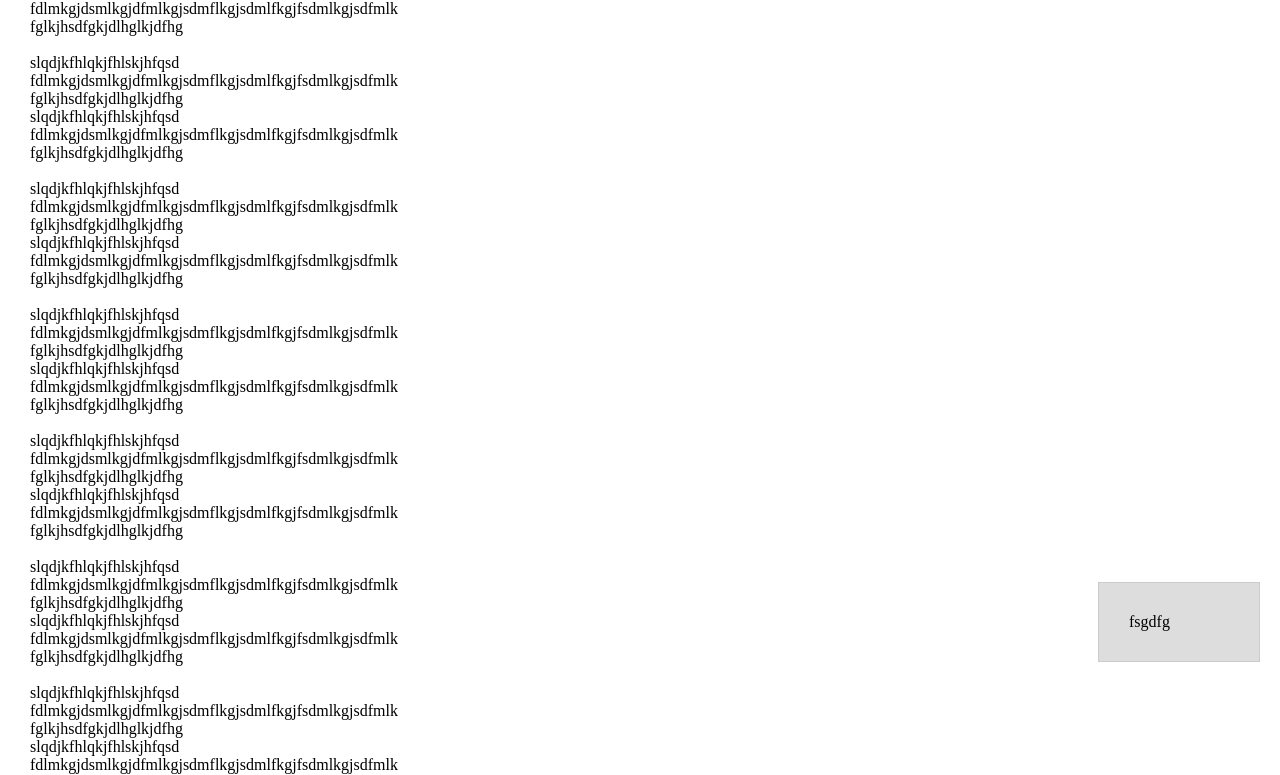
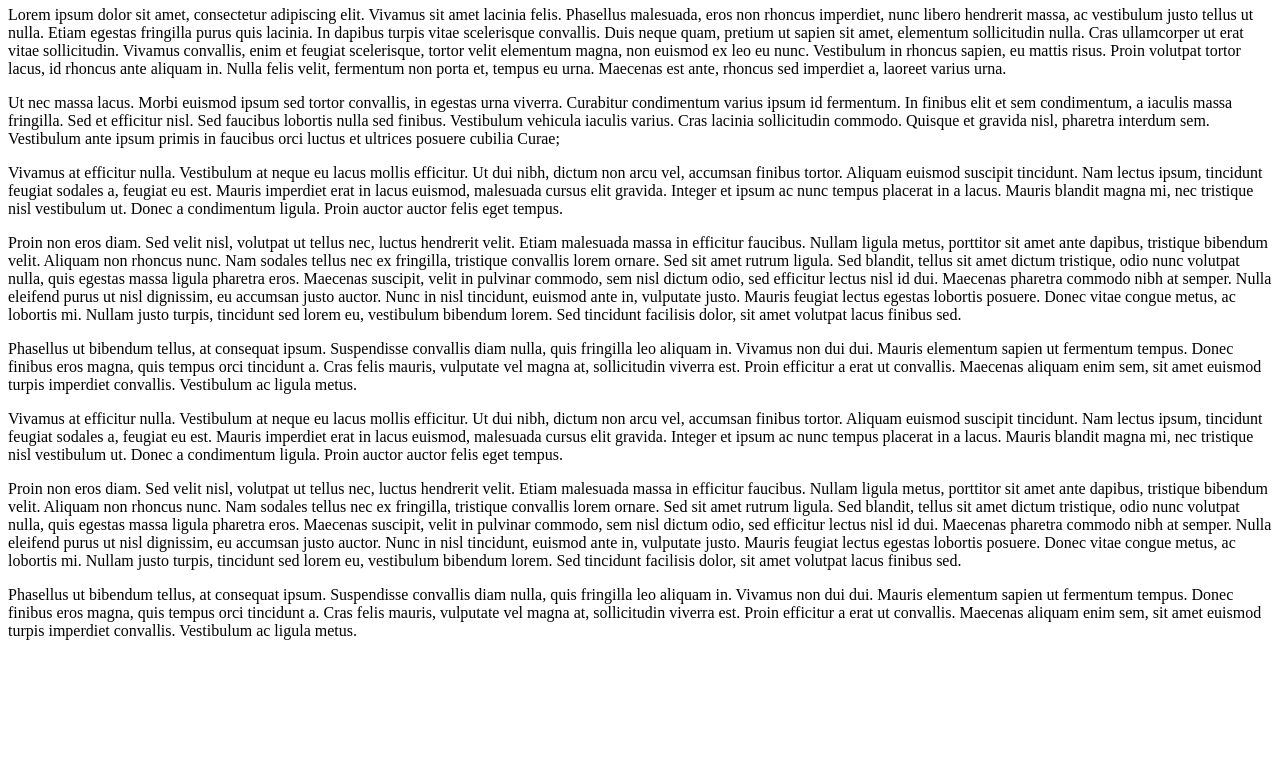
Before and after one commit to ez90/scroll-back, a website built with webpack: page demo/index.html in a window 1280 px wide. Shown: the part 118-893 px from the top of the page. After the commit the page ends 800 px from the top, so only its background shows below. Built offline with nearby package versions, Linux system fonts and the light colour scheme.

Commit message:
Make demo more sexy ...

```diff
--- a/demo/index.html
+++ b/demo/index.html
@@ -3,141 +3,112 @@
     <meta charset="utf-8">
     <meta http-equiv="x-ua-compatible" content="ie=edge">
     <meta name="viewport" content="width=device-width, initial-scale=1.0">
-    <title>Three.js ES6 Webpack Project Starter</title>
+    <title>ScrollBack</title>
+    <link rel="stylesheet" href="css/main.css"/>
+    <!--[if lt IE 9]>
+    <script src="//html5shiv.googlecode.com/svn/trunk/html5.js"></script>
+    <![endif]-->
     <style>
-        body {
-            padding: 100px 30px;
-            margin: 0;
-            height: 5000px;
-        }
 
-        .header {
-            width: 100%;
-            left: 0;
-            padding: 30px;
-            position: fixed;
-            right: 0;
-            top: 0;
-
-            z-index: 10;
-            border-bottom: 1px solid #ccc;
-            background: #DDD;
-        }
-        .header-unpinned {
-            transition: all .3s;
-            transform: translateY(-100%);
-        }
-        .header-pinned {
-            transition: all .1s linear;
-            transform: translateY(0);
-        }
-        .header-nottop {
-            background: #000;
-            color: #fff;
-            padding: 10px 30px;
-        }
-
-        .widget {
-            width: 100px;
-            right: 20px;
-            padding: 30px;
-            position: fixed;
-            bottom: 20px;
-            transition: all .3s;
-            z-index: 10;
-            border: 1px solid #ccc;
-            background: #DDD;
-        }
-        .widget-unpinned {
-            transform: translateX(100%);
-        }
-        .widget-pinned {
-            transform: translateX(0);
-        }
-
-        .widget-nottop {
-        }
     </style>
 </head>
 <body class="body">
-<header id="header" class="header">
-    fsgdfg
-</header>
-<div id="widget" class="widget">
-    fsgdfg
-</div>
+<header id="header" class="header">Scr.llB-cK</header>
+<div id="widget" class="widget">+</div>
 
-slqdjkfhlqkjfhlskjhfqsd <br>
-fdlmkgjdsmlkgjdfmlkgjsdmflkgjsdmlfkgjfsdmlkgjsdfmlk<br>
-fglkjhsdfgkjdlhglkjdfhg<br><br>
-slqdjkfhlqkjfhlskjhfqsd <br>
-fdlmkgjdsmlkgjdfmlkgjsdmflkgjsdmlfkgjfsdmlkgjsdfmlk<br>
-fglkjhsdfgkjdlhglkjdfhg<br>
-slqdjkfhlqkjfhlskjhfqsd <br>
-fdlmkgjdsmlkgjdfmlkgjsdmflkgjsdmlfkgjfsdmlkgjsdfmlk<br>
-fglkjhsdfgkjdlhglkjdfhg<br><br>
-slqdjkfhlqkjfhlskjhfqsd <br>
-fdlmkgjdsmlkgjdfmlkgjsdmflkgjsdmlfkgjfsdmlkgjsdfmlk<br>
-fglkjhsdfgkjdlhglkjdfhg<br>
-slqdjkfhlqkjfhlskjhfqsd <br>
-fdlmkgjdsmlkgjdfmlkgjsdmflkgjsdmlfkgjfsdmlkgjsdfmlk<br>
-fglkjhsdfgkjdlhglkjdfhg<br><br>
-slqdjkfhlqkjfhlskjhfqsd <br>
-fdlmkgjdsmlkgjdfmlkgjsdmflkgjsdmlfkgjfsdmlkgjsdfmlk<br>
-fglkjhsdfgkjdlhglkjdfhg<br>
-slqdjkfhlqkjfhlskjhfqsd <br>
-fdlmkgjdsmlkgjdfmlkgjsdmflkgjsdmlfkgjfsdmlkgjsdfmlk<br>
-fglkjhsdfgkjdlhglkjdfhg<br><br>
-slqdjkfhlqkjfhlskjhfqsd <br>
-fdlmkgjdsmlkgjdfmlkgjsdmflkgjsdmlfkgjfsdmlkgjsdfmlk<br>
-fglkjhsdfgkjdlhglkjdfhg<br>
-slqdjkfhlqkjfhlskjhfqsd <br>
-fdlmkgjdsmlkgjdfmlkgjsdmflkgjsdmlfkgjfsdmlkgjsdfmlk<br>
-fglkjhsdfgkjdlhglkjdfhg<br><br>
-slqdjkfhlqkjfhlskjhfqsd <br>
-fdlmkgjdsmlkgjdfmlkgjsdmflkgjsdmlfkgjfsdmlkgjsdfmlk<br>
-fglkjhsdfgkjdlhglkjdfhg<br>
-slqdjkfhlqkjfhlskjhfqsd <br>
-fdlmkgjdsmlkgjdfmlkgjsdmflkgjsdmlfkgjfsdmlkgjsdfmlk<br>
-fglkjhsdfgkjdlhglkjdfhg<br><br>
-slqdjkfhlqkjfhlskjhfqsd <br>
-fdlmkgjdsmlkgjdfmlkgjsdmflkgjsdmlfkgjfsdmlkgjsdfmlk<br>
-fglkjhsdfgkjdlhglkjdfhg<br>
-slqdjkfhlqkjfhlskjhfqsd <br>
-fdlmkgjdsmlkgjdfmlkgjsdmflkgjsdmlfkgjfsdmlkgjsdfmlk<br>
-fglkjhsdfgkjdlhglkjdfhg<br><br>
-slqdjkfhlqkjfhlskjhfqsd <br>
-fdlmkgjdsmlkgjdfmlkgjsdmflkgjsdmlfkgjfsdmlkgjsdfmlk<br>
-fglkjhsdfgkjdlhglkjdfhg<br>
-slqdjkfhlqkjfhlskjhfqsd <br>
-fdlmkgjdsmlkgjdfmlkgjsdmflkgjsdmlfkgjfsdmlkgjsdfmlk<br>
-fglkjhsdfgkjdlhglkjdfhg<br><br>
-slqdjkfhlqkjfhlskjhfqsd <br>
-fdlmkgjdsmlkgjdfmlkgjsdmflkgjsdmlfkgjfsdmlkgjsdfmlk<br>
-fglkjhsdfgkjdlhglkjdfhg<br>slqdjkfhlqkjfhlskjhfqsd <br>
-fdlmkgjdsmlkgjdfmlkgjsdmflkgjsdmlfkgjfsdmlkgjsdfmlk<br>
-fglkjhsdfgkjdlhglkjdfhg<br><br>
-slqdjkfhlqkjfhlskjhfqsd <br>
-fdlmkgjdsmlkgjdfmlkgjsdmflkgjsdmlfkgjfsdmlkgjsdfmlk<br>
-fglkjhsdfgkjdlhglkjdfhg<br>slqdjkfhlqkjfhlskjhfqsd <br>
-fdlmkgjdsmlkgjdfmlkgjsdmflkgjsdmlfkgjfsdmlkgjsdfmlk<br>
-fglkjhsdfgkjdlhglkjdfhg<br><br>
-slqdjkfhlqkjfhlskjhfqsd <br>
-fdlmkgjdsmlkgjdfmlkgjsdmflkgjsdmlfkgjfsdmlkgjsdfmlk<br>
-fglkjhsdfgkjdlhglkjdfhg<br>slqdjkfhlqkjfhlskjhfqsd <br>
-fdlmkgjdsmlkgjdfmlkgjsdmflkgjsdmlfkgjfsdmlkgjsdfmlk<br>
-fglkjhsdfgkjdlhglkjdfhg<br><br>
-slqdjkfhlqkjfhlskjhfqsd <br>
-fdlmkgjdsmlkgjdfmlkgjsdmflkgjsdmlfkgjfsdmlkgjsdfmlk<br>
-fglkjhsdfgkjdlhglkjdfhg<br>slqdjkfhlqkjfhlskjhfqsd <br>
-fdlmkgjdsmlkgjdfmlkgjsdmflkgjsdmlfkgjfsdmlkgjsdfmlk<br>
-fglkjhsdfgkjdlhglkjdfhg<br><br>
-slqdjkfhlqkjfhlskjhfqsd <br>
-fdlmkgjdsmlkgjdfmlkgjsdmflkgjsdmlfkgjfsdmlkgjsdfmlk<br>
-fglkjhsdfgkjdlhglkjdfhg<br>
+<h1>A small library to manage scroll back animations</h1>
+<p>
+    Lorem ipsum dolor sit amet, consectetur adipiscing elit. Vivamus sit amet lacinia felis. Phasellus malesuada, eros
+    non
+    rhoncus imperdiet, nunc libero hendrerit massa, ac vestibulum justo tellus ut nulla. Etiam egestas fringilla purus
+    quis
+    lacinia. In dapibus turpis vitae scelerisque convallis. Duis neque quam, pretium ut sapien sit amet, elementum
+    sollicitudin nulla. Cras ullamcorper ut erat vitae sollicitudin. Vivamus convallis, enim et feugiat scelerisque,
+    tortor
+    velit elementum magna, non euismod ex leo eu nunc. Vestibulum in rhoncus sapien, eu mattis risus. Proin volutpat
+    tortor
+    lacus, id rhoncus ante aliquam in. Nulla felis velit, fermentum non porta et, tempus eu urna. Maecenas est ante,
+    rhoncus
+    sed imperdiet a, laoreet varius urna.
+</p>
+<p>
+    Ut nec massa lacus. Morbi euismod ipsum sed tortor convallis, in egestas urna viverra. Curabitur condimentum varius
+    ipsum id fermentum. In finibus elit et sem condimentum, a iaculis massa fringilla. Sed et efficitur nisl. Sed
+    faucibus
+    lobortis nulla sed finibus. Vestibulum vehicula iaculis varius. Cras lacinia sollicitudin commodo. Quisque et
+    gravida
+    nisl, pharetra interdum sem. Vestibulum ante ipsum primis in faucibus orci luctus et ultrices posuere cubilia Curae;
+</p>
+<p>
+    Vivamus at efficitur nulla. Vestibulum at neque eu lacus mollis efficitur. Ut dui nibh, dictum non arcu vel,
+    accumsan
+    finibus tortor. Aliquam euismod suscipit tincidunt. Nam lectus ipsum, tincidunt feugiat sodales a, feugiat eu est.
+    Mauris imperdiet erat in lacus euismod, malesuada cursus elit gravida. Integer et ipsum ac nunc tempus placerat in a
+    lacus. Mauris blandit magna mi, nec tristique nisl vestibulum ut. Donec a condimentum ligula. Proin auctor auctor
+    felis
+    eget tempus.
+</p>
+<p>
+    Proin non eros diam. Sed velit nisl, volutpat ut tellus nec, luctus hendrerit velit. Etiam malesuada massa in
+    efficitur
+    faucibus. Nullam ligula metus, porttitor sit amet ante dapibus, tristique bibendum velit. Aliquam non rhoncus nunc.
+    Nam
+    sodales tellus nec ex fringilla, tristique convallis lorem ornare. Sed sit amet rutrum ligula. Sed blandit, tellus
+    sit
+    amet dictum tristique, odio nunc volutpat nulla, quis egestas massa ligula pharetra eros. Maecenas suscipit, velit
+    in
+    pulvinar commodo, sem nisl dictum odio, sed efficitur lectus nisl id dui. Maecenas pharetra commodo nibh at semper.
+    Nulla eleifend purus ut nisl dignissim, eu accumsan justo auctor. Nunc in nisl tincidunt, euismod ante in, vulputate
+    justo. Mauris feugiat lectus egestas lobortis posuere. Donec vitae congue metus, ac lobortis mi. Nullam justo
+    turpis,
+    tincidunt sed lorem eu, vestibulum bibendum lorem. Sed tincidunt facilisis dolor, sit amet volutpat lacus finibus
+    sed.
+</p>
+<p>
+    Phasellus ut bibendum tellus, at consequat ipsum. Suspendisse convallis diam nulla, quis fringilla leo aliquam in.
+    Vivamus non dui dui. Mauris elementum sapien ut fermentum tempus. Donec finibus eros magna, quis tempus orci
+    tincidunt
+    a. Cras felis mauris, vulputate vel magna at, sollicitudin viverra est. Proin efficitur a erat ut convallis.
+    Maecenas
+    aliquam enim sem, sit amet euismod turpis imperdiet convallis. Vestibulum ac ligula metus.
+</p>
+
+<p>
+    Vivamus at efficitur nulla. Vestibulum at neque eu lacus mollis efficitur. Ut dui nibh, dictum non arcu vel,
+    accumsan
+    finibus tortor. Aliquam euismod suscipit tincidunt. Nam lectus ipsum, tincidunt feugiat sodales a, feugiat eu est.
+    Mauris imperdiet erat in lacus euismod, malesuada cursus elit gravida. Integer et ipsum ac nunc tempus placerat in a
+    lacus. Mauris blandit magna mi, nec tristique nisl vestibulum ut. Donec a condimentum ligula. Proin auctor auctor
+    felis
+    eget tempus.
+</p>
+<p>
+    Proin non eros diam. Sed velit nisl, volutpat ut tellus nec, luctus hendrerit velit. Etiam malesuada massa in
+    efficitur
+    faucibus. Nullam ligula metus, porttitor sit amet ante dapibus, tristique bibendum velit. Aliquam non rhoncus nunc.
+    Nam
+    sodales tellus nec ex fringilla, tristique convallis lorem ornare. Sed sit amet rutrum ligula. Sed blandit, tellus
+    sit
+    amet dictum tristique, odio nunc volutpat nulla, quis egestas massa ligula pharetra eros. Maecenas suscipit, velit
+    in
+    pulvinar commodo, sem nisl dictum odio, sed efficitur lectus nisl id dui. Maecenas pharetra commodo nibh at semper.
+    Nulla eleifend purus ut nisl dignissim, eu accumsan justo auctor. Nunc in nisl tincidunt, euismod ante in, vulputate
+    justo. Mauris feugiat lectus egestas lobortis posuere. Donec vitae congue metus, ac lobortis mi. Nullam justo
+    turpis,
+    tincidunt sed lorem eu, vestibulum bibendum lorem. Sed tincidunt facilisis dolor, sit amet volutpat lacus finibus
+    sed.
+</p>
+<p>
+    Phasellus ut bibendum tellus, at consequat ipsum. Suspendisse convallis diam nulla, quis fringilla leo aliquam in.
+    Vivamus non dui dui. Mauris elementum sapien ut fermentum tempus. Donec finibus eros magna, quis tempus orci
+    tincidunt
+    a. Cras felis mauris, vulputate vel magna at, sollicitudin viverra est. Proin efficitur a erat ut convallis.
+    Maecenas
+    aliquam enim sem, sit amet euismod turpis imperdiet convallis. Vestibulum ac ligula metus.
+</p>
 <script src="../dist/js/scrollback.js"></script>
 <script>
-    var header = document.querySelector("header");
+    var header = document.querySelector("header")
     var headerScrollBack = new scrollback(header, {
         tolerance: {
             up: 0,
```
